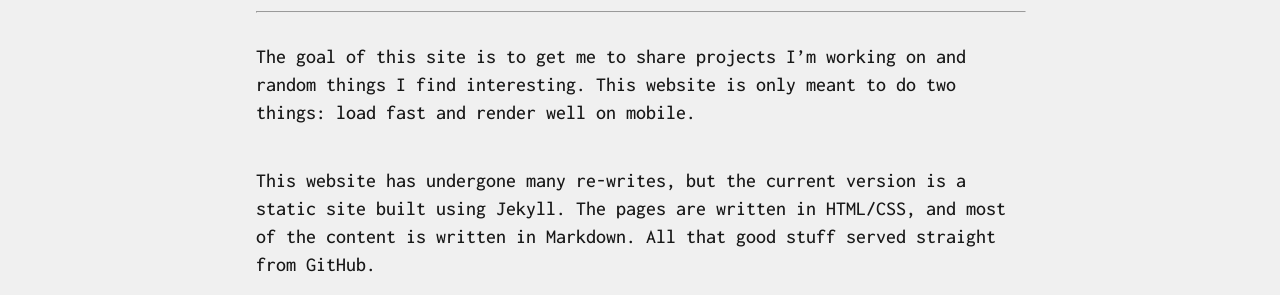
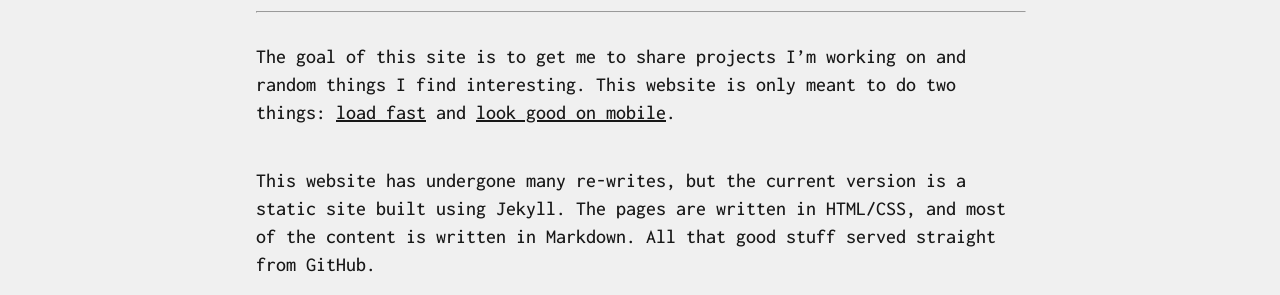
Before and after one commit to omkarmoghe/omkarmoghe.github.io, a Jekyll site: the page built from _projects/website.md, in a window 1280 px wide. Shown: the part 251-546 px from the top of the page. Built offline with Jekyll 4.4.1, drawn with Linux system fonts in a browser that asks for light colours; nearby versions of some CDN libraries.

Commit message:
website update

```diff
--- a/_projects/website.md
+++ b/_projects/website.md
@@ -10,7 +10,7 @@ emoji: 🕸
 order: 1
 ---
 
-The goal of this site is to get me to share projects I'm working on and random things I find interesting. This website is only meant to do two things: load fast and render well on mobile.
+The goal of this site is to get me to share projects I'm working on and random things I find interesting. This website is only meant to do two things: <u>load fast</u> and <u>look good on mobile</u>.
 
 This website has undergone many re-writes, but the current version is a static site built using Jekyll. The pages are written in HTML/CSS, and most of the content is written in Markdown. All that good stuff served straight from GitHub.
 
```
